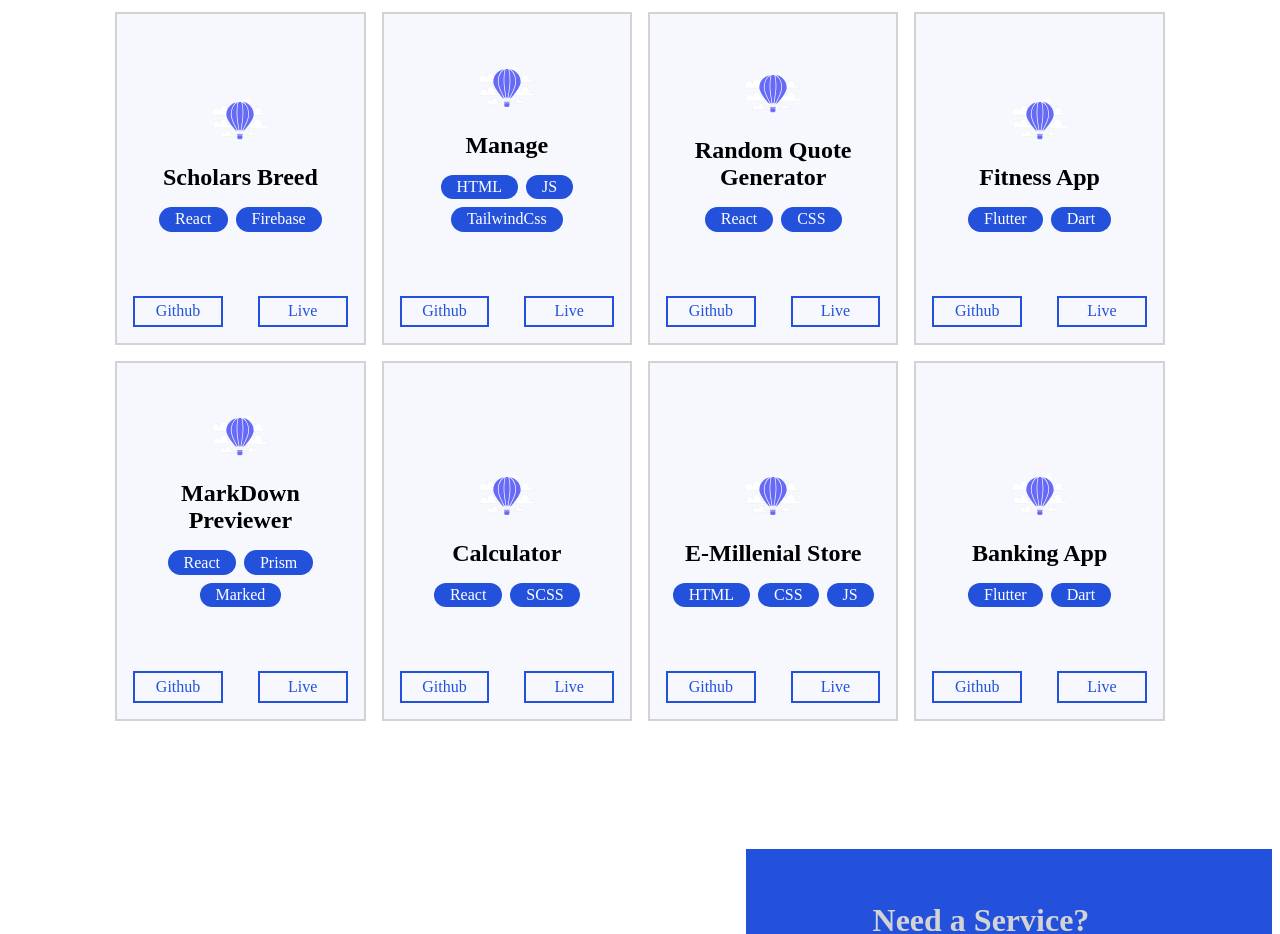
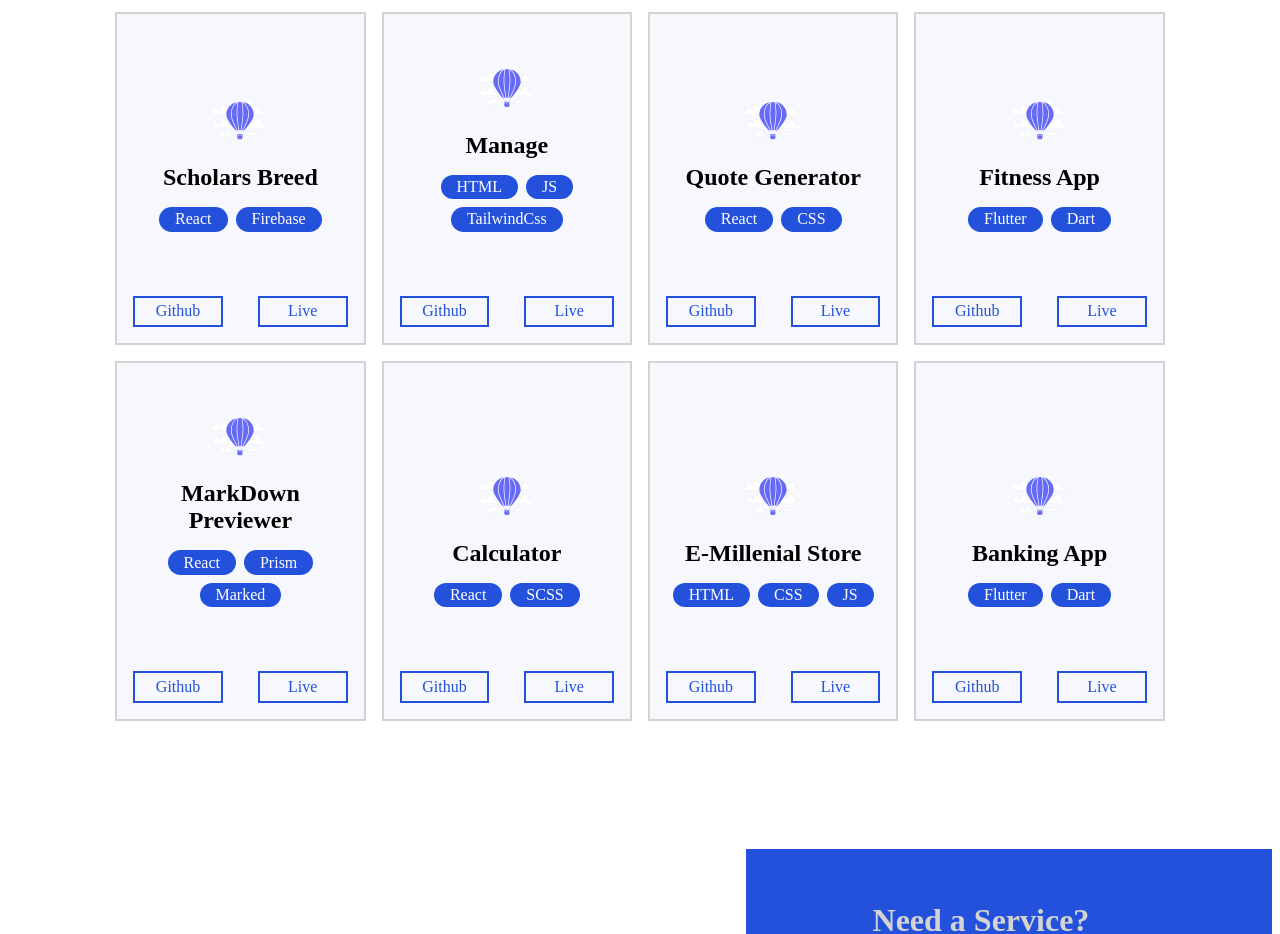
Before and after one commit to Perception12/Portfolio, a React (Create React App) app: page / in a window 1280 px wide. Shown: the part 2760-3694 px from the top of the page. Built offline with nearby package versions, Linux system fonts and the light colour scheme; the HTML template or start-up script is replaced by a standard one.

Commit message:
Update projectData.js

```diff
--- a/src/data/projectData.js
+++ b/src/data/projectData.js
@@ -12,7 +12,7 @@ const projectData = [
         "live": "https://perception12.github.io/manage/"
     },
     {
-        "title": "Random Quote Generator",
+        "title": "Quote Generator",
         "tools": ["React", "CSS"],
         "github": "https://github.com/Perception12/Fitness-App",
         "live": "https://random-quote-generator-kappa.vercel.app/"
```
